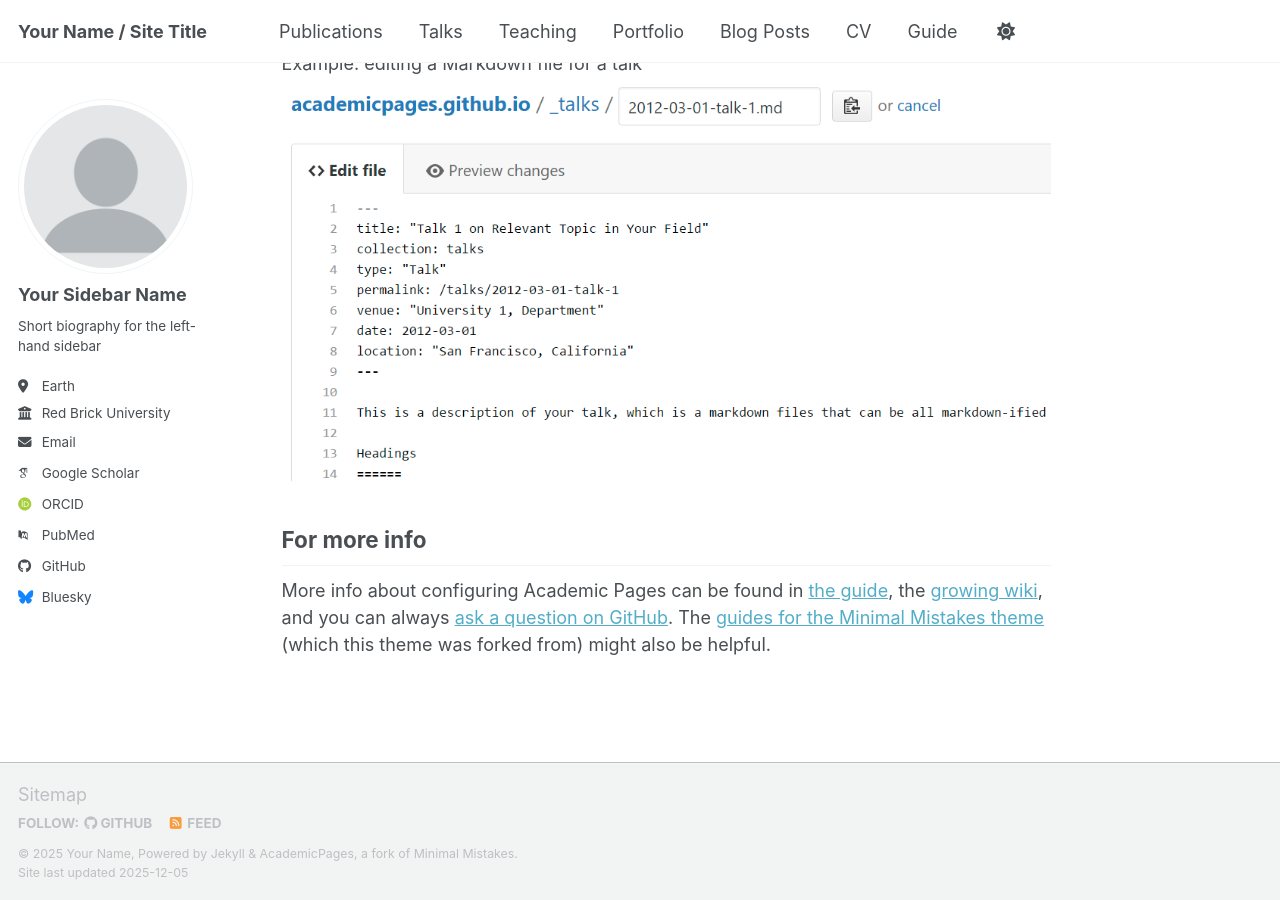
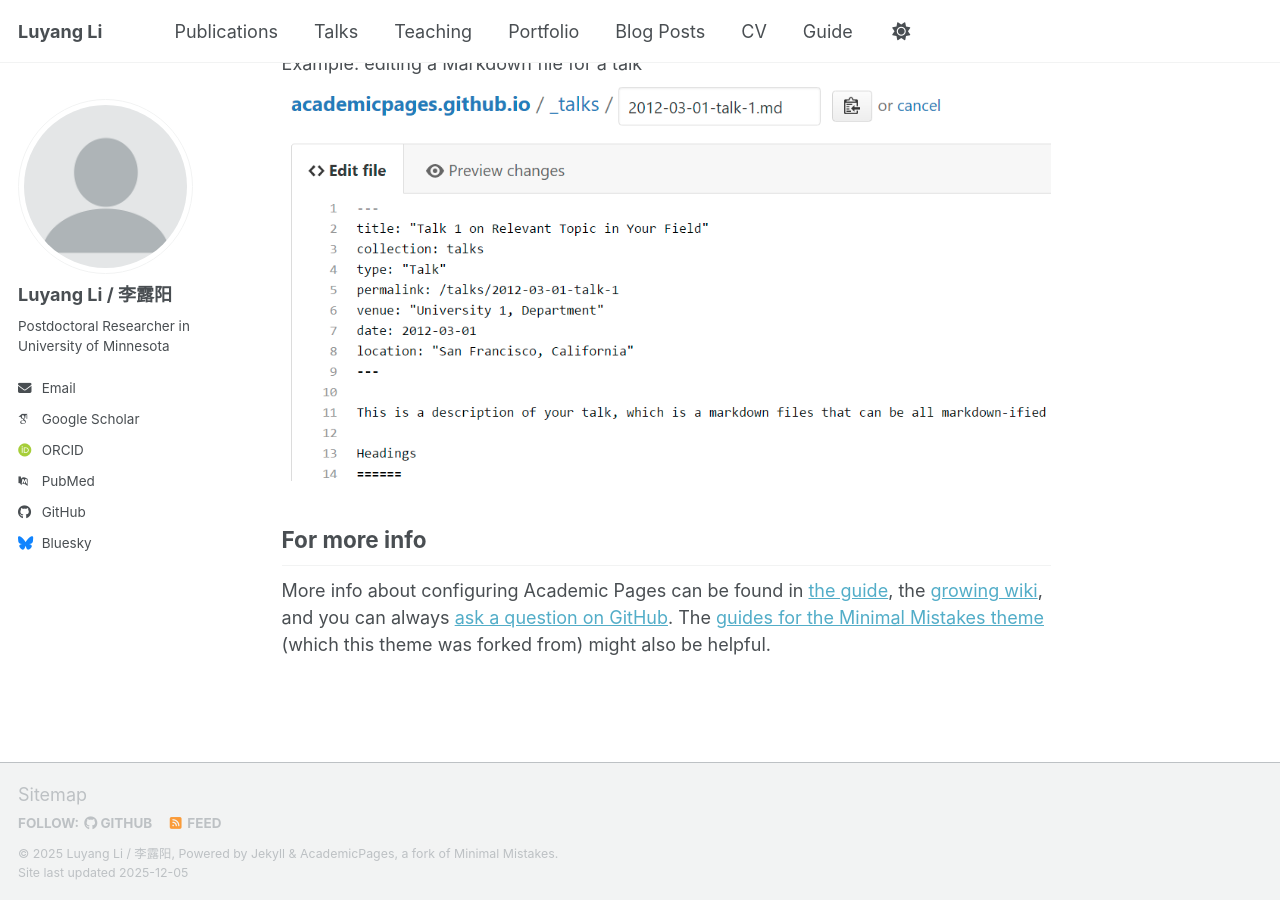
Before and after one commit to lu-yang-li/lu-yang-li.github.io, a Jekyll site: the page built from _pages/about.md, in a window 1280 px wide and 900 px high, scrolled down 2718 px. Built offline with Jekyll 4.4.1, drawn with Linux system fonts in a browser that asks for light colours; some web fonts are replaced; a script bundle is joined from its source files by our own code; library files that are not in the unit come from our copies.

Commit message:
Update _config.yml

```diff
--- a/_config.yml
+++ b/_config.yml
@@ -9,14 +9,14 @@
 # Basic Site Settings
 locale                   : "en-US"
 site_theme               : "default" # Currently available options are "default", "air"
-title                    : "Your Name / Site Title"
+title                    : "Luyang Li"
 title_separator          : "-"
-name                     : &name "Your Name"
-description              : &description "Your Name's academic portfolio"   # Update this with a general description of your site, this is the default if not overridden by a page
-url                      : https://academicpages.github.io # The base hostname & protocol for your site e.g. "https://[your GitHub username].github.io",
+name                     : &name "Luyang Li / 李露阳"
+description              : &description "Postdoctoral Researcher in University of Minnesota, Minneapolis"   # Update this with a general description of your site, this is the default if not overridden by a page
+url                      : https://lu-yang-li.github.io # The base hostname & protocol for your site e.g. "https://[your GitHub username].github.io",
                                                            # or if you already have some other page hosted on Github then use "https://[your GitHub username].github.io/[Your Repo Name]"
 baseurl                  : "" # the subpath of your site, e.g. "/blog"
-repository               : "academicpages/academicpages.github.io"
+repository               : "academicpages/lu-yang-li.github.io"
 
 # Site Author - The following control what appear as part of the author content on the side bar.
 #               If a field is blank the icon and link will not appear, otherwise it will be shown.
@@ -24,13 +24,13 @@ repository               : "academicpages/academicpages.github.io"
 author:
   # Biographic information
   avatar           : "profile.png"
-  name             : "Your Sidebar Name"
+  name             : "Luyang Li / 李露阳"
   pronouns         : # example: "she/her"
-  bio              : "Short biography for the left-hand sidebar"
-  location         : "Earth"
-  employer         : "Red Brick University"
+  bio              : "Postdoctoral Researcher in University of Minnesota"
+  # location         : "Earth"
+  # employer         : "Red Brick University"
   uri              : # URL
-  email            : "none@example.org"
+  email            : "li004000@umn.edu"
 
   # Academic websites
   academia         : # URL
```
